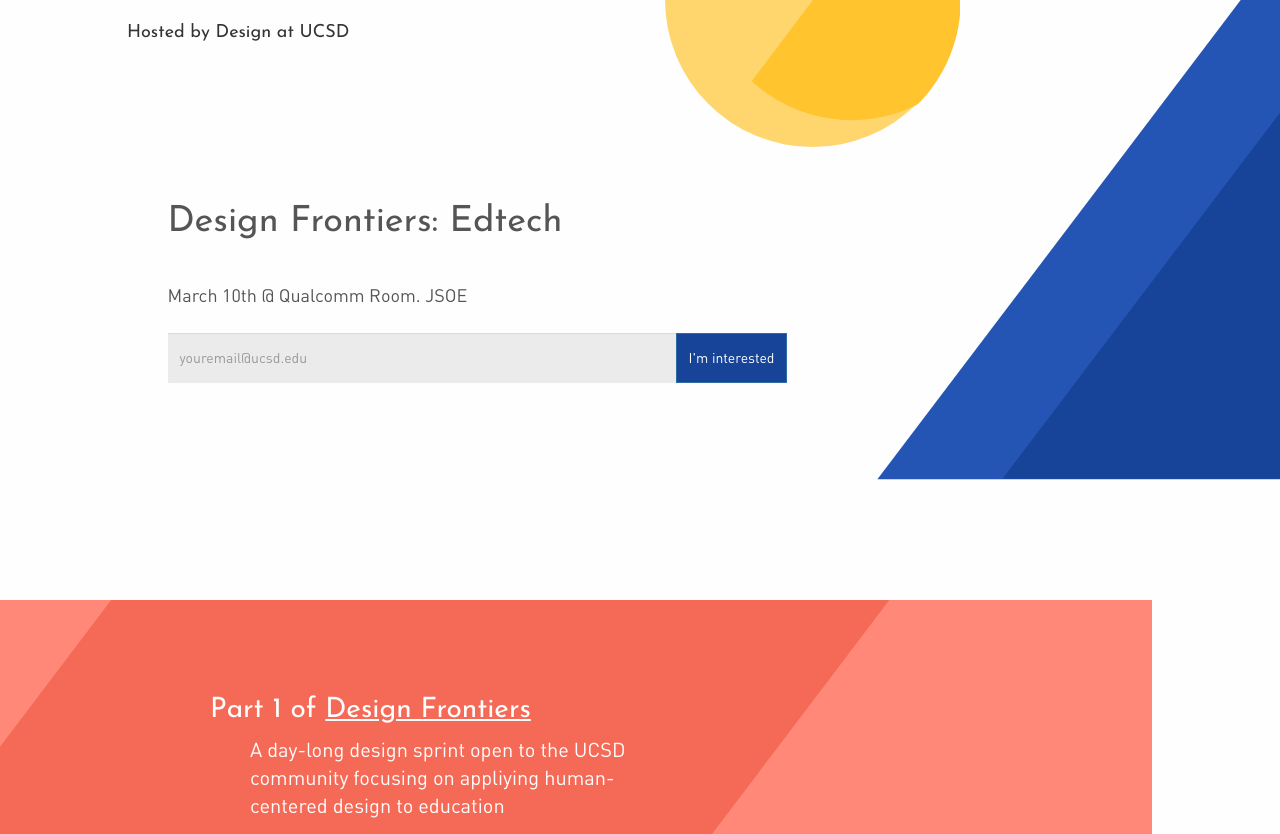
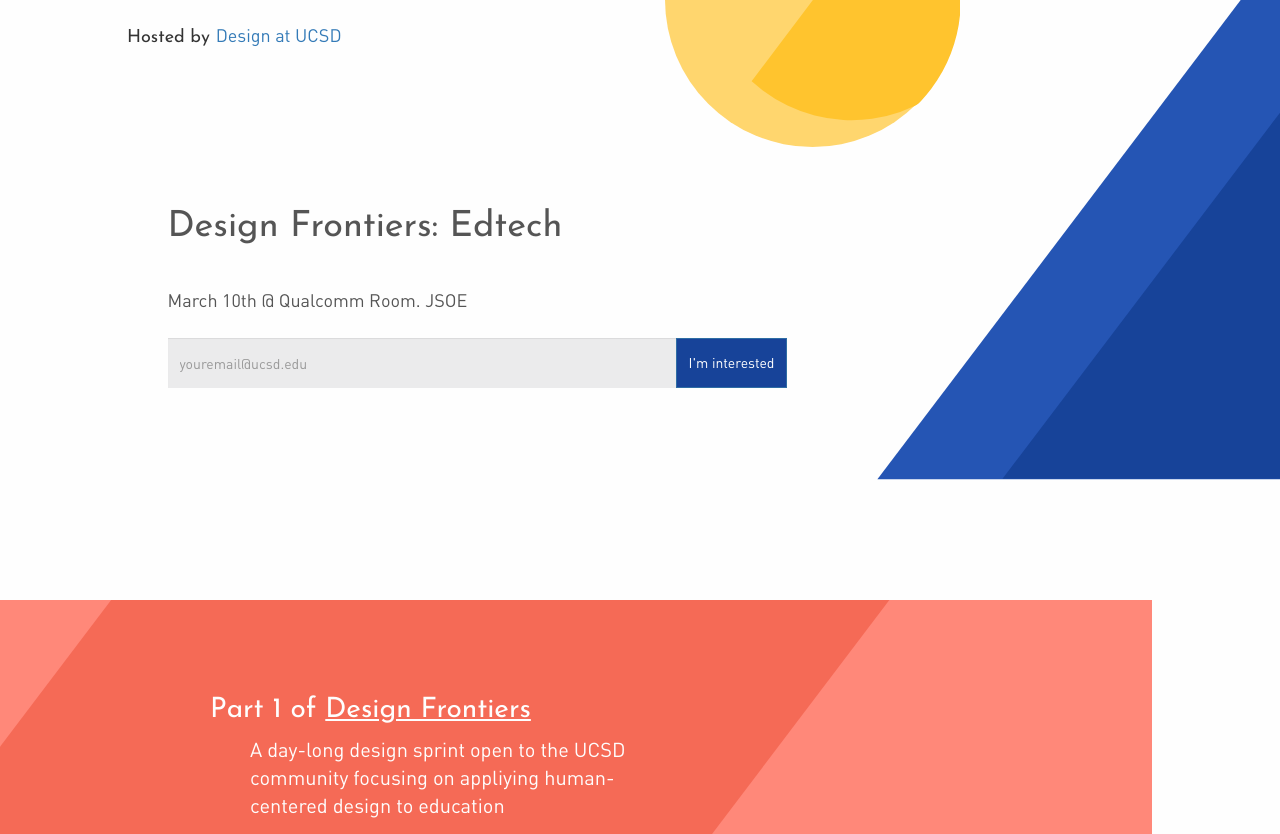
Before and after one commit to designatucsd/design-frontiers, a website: page index.html in a window 1280 px wide. Shown: the top 834 px of the page. Drawn offline with nearby package versions, Linux system fonts and the light colour scheme.

Commit message:
Change og:description tag

```diff
--- a/index.html
+++ b/index.html
@@ -4,7 +4,7 @@
 <head>
   <meta name="viewport" content="width=device-width, initial-scale=1.0">
   <meta property="og:title" content="Design Frontiers Winter 2018">
-  <meta property="og:description" content="Website of Boilerplate">
+  <meta property="og:description" content="Homepage of Design Frontiers - day long design sprints at UCSD">
   <meta property="og:image" content="images/logo.png"><meta property="og:image:secure_url" content="images/logo.png">
   <meta property="og:image:type" content="image/png"><title>Design Frontiers | Winter 2018</title>
   <meta name="theme-color" content="#113382">
@@ -26,7 +26,7 @@
       <img class="df__yellow-oval" src="images/yellow-oval-header.svg" alt="Yellow Oval Header">
       <img class="df__blue-triangle" src="images/blue-triangle-header.svg" alt="Blue Triangle Header">
       <div class="container">
-        <h4 class="df__host">Hosted by Design at UCSD</h4>
+        <h4 class="df__host">Hosted by <a href="https://designatucsd.org" target="_blank">Design at UCSD</a></h4>
         <div class="row">
           <div class="df__hero__content col-xs-10 col-xs-offset-1">
             <h2>Design Frontiers: Edtech</h2>
```
